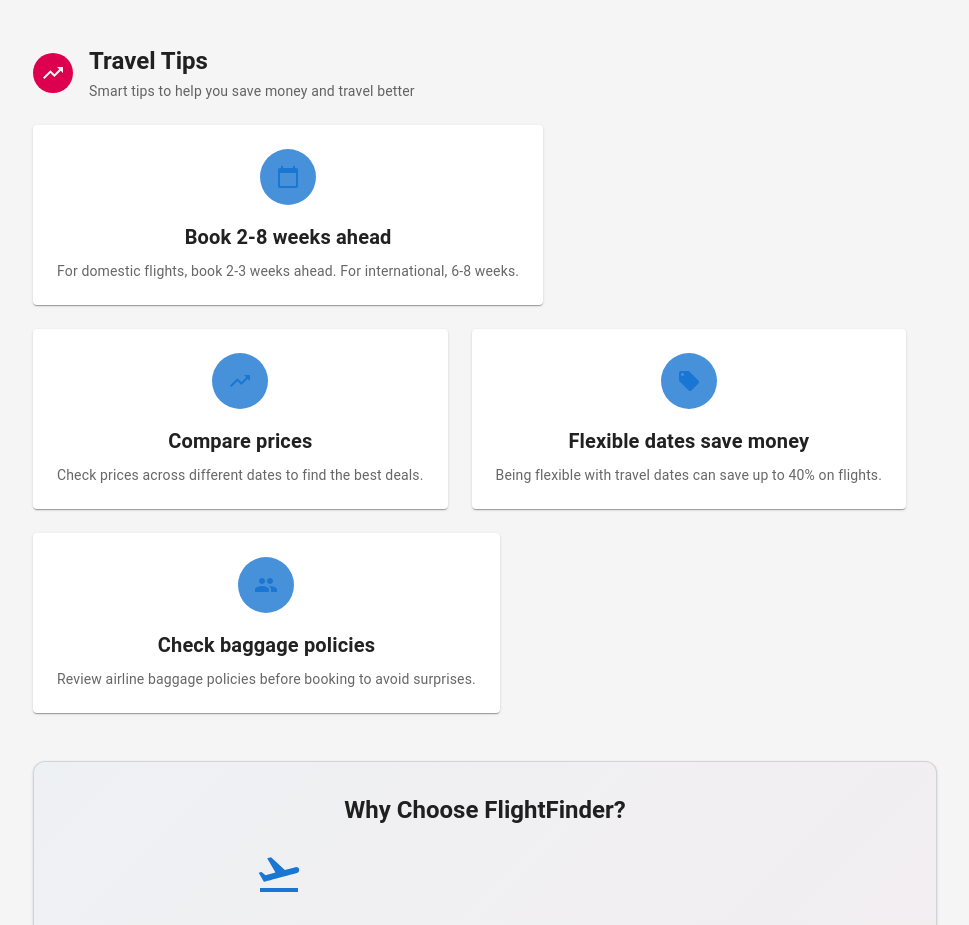
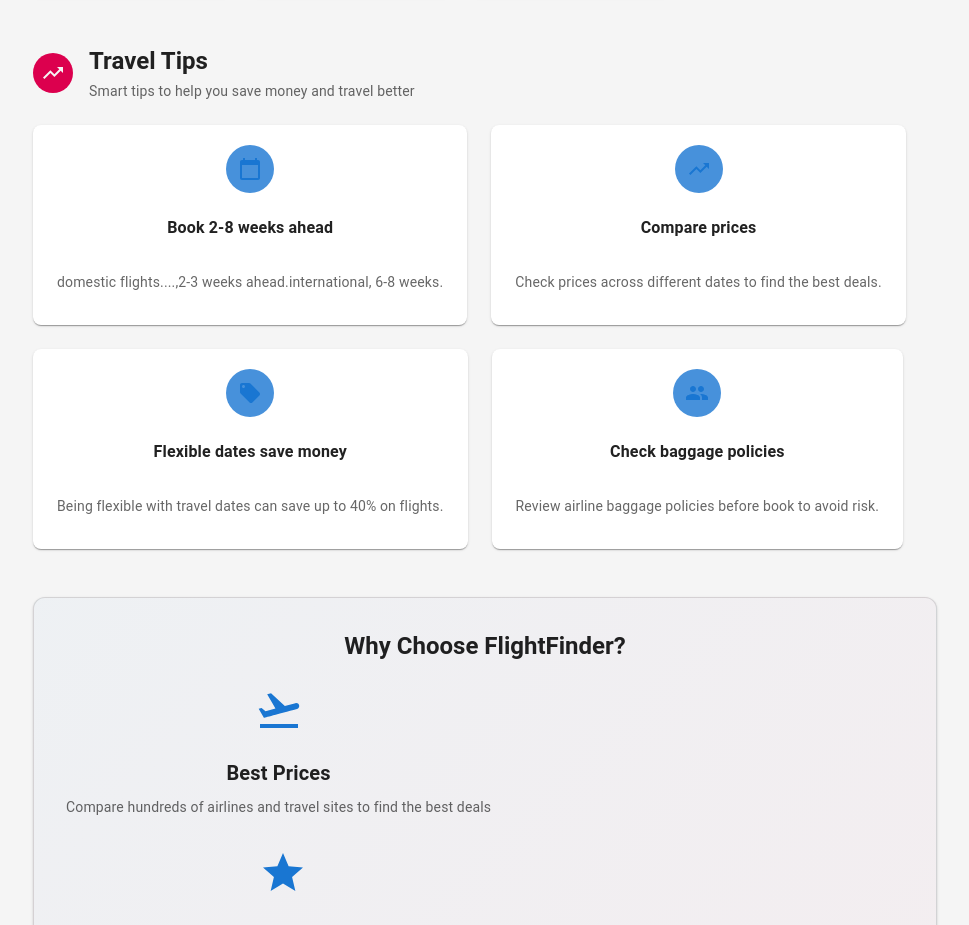
Before and after one commit to priyankaag19/flights-web-app, a React (Vite) app: page / in a window 1280 px wide. Shown: the part 1534-2459 px from the top of the page, without its empty margins (295-1264 px from the left). Built offline with nearby package versions, Linux system fonts and the light colour scheme; no server answers.

Commit message:
additions-s-h

```diff
--- a/src/pages/HomePage.jsx
+++ b/src/pages/HomePage.jsx
@@ -98,7 +98,7 @@ const travelTips = [
   {
     id: 1,
     title: 'Book 2-8 weeks ahead',
-    description: 'For domestic flights, book 2-3 weeks ahead. For international, 6-8 weeks.',
+    description: 'domestic flights....,2-3 weeks ahead.international, 6-8 weeks.',
     icon: <CalendarToday />,
   },
   {
@@ -116,7 +116,7 @@ const travelTips = [
   {
     id: 4,
     title: 'Check baggage policies',
-    description: 'Review airline baggage policies before booking to avoid surprises.',
+    description: 'Review airline baggage policies before book to avoid risk.',
     icon: <Group />,
   },
 ];
@@ -220,7 +220,11 @@ const HomePage = () => {
   );
 
   return (
-    <Box sx={{ minHeight: '100vh', backgroundColor: 'background.default' }}>
+    <Box sx={{
+      minHeight: '100vh', backgroundColor: 'background.default', overflowX: 'hidden', // Prevents horizontal scroll
+      width: '100%',
+      maxWidth: '100vw',
+    }}>
       {/* Hero Section */}
       <Box
         sx={{
@@ -230,6 +234,8 @@ const HomePage = () => {
           display: 'flex',
           justifyContent: 'center',
           alignItems: 'center',
+          width: '100%',
+          maxWidth: '100vw',
         }}
       >
         <Container
@@ -280,7 +286,7 @@ const HomePage = () => {
           <Box
             sx={{
               width: '100%',
-        maxWidth: 1200, // Set max width for the search form
+              maxWidth: 1200,
               display: 'flex',
               justifyContent: 'center',
             }}
@@ -335,7 +341,6 @@ const HomePage = () => {
             }
           </Grid>
         </Box>
-
         {/* Travel Tips Section */}
         <Box sx={{ mb: 6 }}>
           <Box sx={{ display: 'flex', alignItems: 'center', mb: 3, gap: 2 }}>
@@ -358,36 +363,88 @@ const HomePage = () => {
             </Box>
           </Box>
 
-          <Grid container spacing={3}>
+          <Grid container spacing={3} sx={{ alignItems: 'stretch' }}>
             {travelTips.map((tip) => (
-              <Grid item xs={12} sm={6} md={3} key={tip.id}>
+              <Grid
+                item
+                xs={12}
+                sm={6}
+                md={3}
+                key={tip.id}
+                sx={{
+                  display: 'flex',
+                  minWidth: 0,
+                }}
+              >
                 <Paper
                   sx={{
-                    p: 3,
-                    height: '100%',
+                    p: 2.5,
+                    width: '100%',
+                    height: 200,
+                    maxWidth: '100%',
+                    display: 'flex',
+                    flexDirection: 'column',
+                    alignItems: 'center',
+                    justifyContent: 'space-between',
                     textAlign: 'center',
                     transition: 'all 0.3s ease',
+                    borderRadius: 2,
+                    overflow: 'hidden',
+                    boxSizing: 'border-box',
                     '&:hover': {
                       boxShadow: theme.shadows[6],
+                      transform: 'translateY(-2px)',
                     },
                   }}
                 >
+                  <Box sx={{ display: 'flex', flexDirection: 'column', alignItems: 'center', flex: 0 }}>
                     <Avatar
                       sx={{
                         backgroundColor: theme.palette.primary.light,
                         color: theme.palette.primary.main,
-                      width: 56,
-                      height: 56,
-                      mx: 'auto',
-                      mb: 2,
+                        width: 48,
+                        height: 48,
+                        mb: 1.5,
+                        flexShrink: 0,
                       }}
                     >
                       {tip.icon}
                     </Avatar>
-                  <Typography variant="h6" sx={{ fontWeight: 600, mb: 1 }}>
+                    <Typography
+                      variant="subtitle1"
+                      sx={{
+                        fontWeight: 600,
+                        mb: 1,
+                        height: '2.8em',
+                        display: 'flex',
+                        alignItems: 'center',
+                        justifyContent: 'center',
+                        overflow: 'hidden',
+                        textOverflow: 'ellipsis',
+                        fontSize: '1rem',
+                        lineHeight: 1.2,
+                      }}
+                    >
                       {tip.title}
                     </Typography>
-                  <Typography variant="body2" color="text.secondary">
+                  </Box>
+                  <Typography
+                    variant="body2"
+                    color="text.secondary"
+                    sx={{
+                      flex: 1,
+                      display: 'flex',
+                      alignItems: 'center',
+                      justifyContent: 'center',
+                      lineHeight: 1.3,
+                      overflow: 'hidden',
+                      textAlign: 'center',
+                      fontSize: '0.875rem',
+                      px: 0.5,
+                      hyphens: 'auto',
+                      wordBreak: 'break-word',
+                    }}
+                  >
                     {tip.description}
                   </Typography>
                 </Paper>
```
Lines whose indentation alone changed are shown as unchanged.
